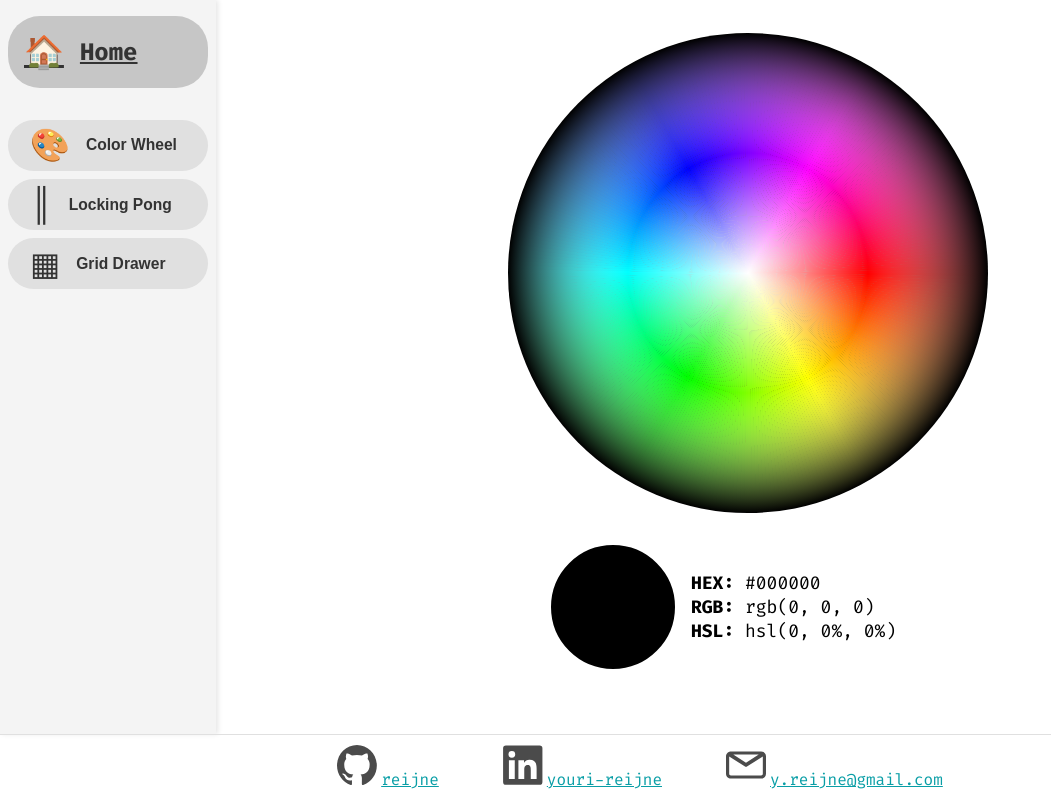
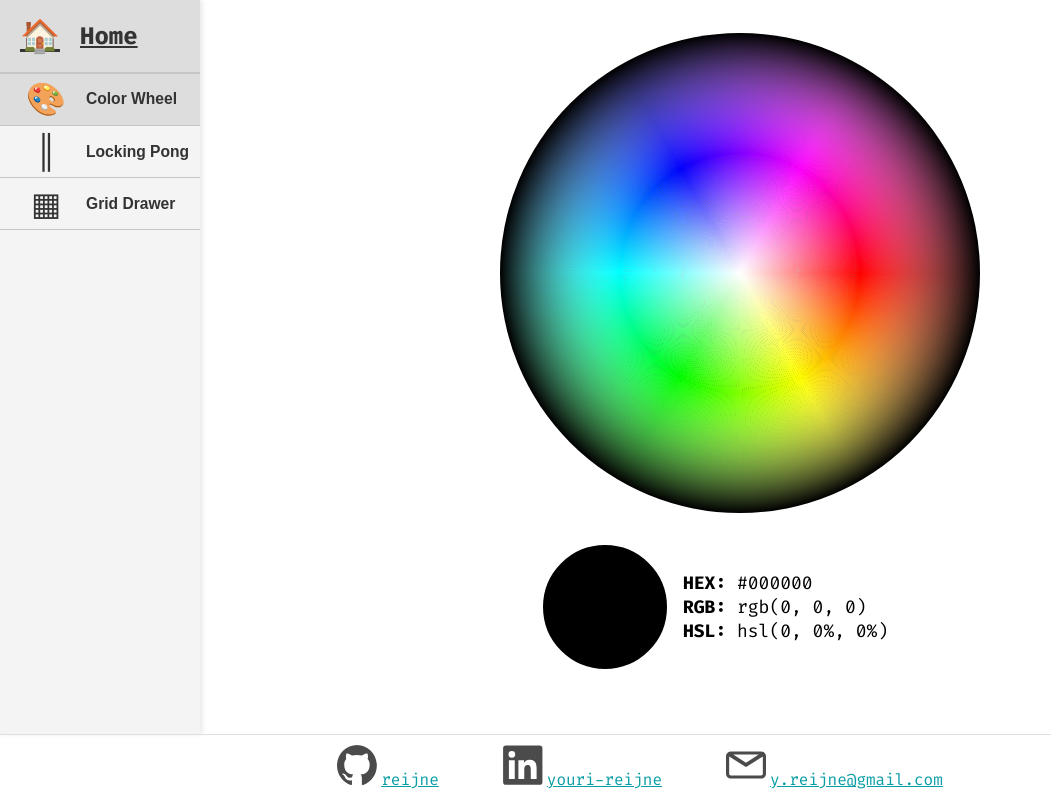
Before and after one commit to reijne/web_app, a React (Create React App) app: page / in a window 1280 px wide. Both pictures are taken after a click on the button "View My Projects". Shown: the whole page, without its empty margins (0-1051 px from the left). Built offline with nearby package versions, Linux system fonts and the light colour scheme.

Commit message:
Update sidebar styling to not be ugly af

```diff
--- a/src/Projects/Projects.css
+++ b/src/Projects/Projects.css
@@ -6,31 +6,39 @@
         width: 20%;
         max-width: 200px;
         background-color: #f4f4f4;
-    padding: 0.5rem;
         box-shadow: 2px 0 5px rgba(0, 0, 0, 0.1);
     }
 
     .home-link {
-    background-color: var(--gray) !important;
-    margin-bottom: 2rem !important;
+        border-bottom: 2.5px solid var(--gray) !important;
     }
 
     .sidebar-link {
         width: 100%;
         display: flex;
+        flex-direction: row;
         align-items: center;
         justify-content: flex-start;
-    margin: 0.5rem 0;
         color: #333;
-    background-color: var(--light-gray);
-    border: none;
-    border-radius: 2rem;
+        background-color: transparent;
+        border-top: none;
+        border-right: none;
+        border-left: none;
+
+        border-bottom: 1px solid var(--gray);
         cursor: pointer;
-    transition: background-color 0.3s ease;
+        .icon {
+            width: 3rem;
+        }
     }
 
+    .sidebar-link.active,
     .sidebar-link:hover {
         background-color: #ddd;
+    }
+
+    .sidebar-link:active {
+        background-color: #ccc;
     }
 
     .projects-content {
--- a/src/Projects/index.tsx
+++ b/src/Projects/index.tsx
@@ -1,58 +1,69 @@
-import React, { useState } from 'react'
-import './Projects.css'
-import ColorWheel from './ColorWheel'
-import Pong from './Pong'
-import GridDrawer from './GridDrawer'
+import { useState } from 'react';
+
+import './Projects.css';
+
+import ColorWheel from './ColorWheel';
+import GridDrawer from './GridDrawer';
+import Pong from './Pong';
+
+// Define a type for the project keys
+type ProjectName = 'colorWheel' | 'pong' | 'grid';
+
+// Optional: Create an array for mapping through the projects
+const PROJECTS: { name: ProjectName; label: string; icon: string }[] = [
+    { name: 'colorWheel', label: 'Color Wheel', icon: '🎨' },
+    { name: 'pong', label: 'Locking Pong', icon: '║' },
+    { name: 'grid', label: 'Grid Drawer', icon: '▦' },
+];
 
 function Projects() {
-  const [selectedProject, setSelectedProject] = useState<string | null>(null)
+    const [selectedProject, setSelectedProject] = useState<ProjectName>('colorWheel');
 
     const renderProject = () => {
         switch (selectedProject) {
             case 'colorWheel':
-        return <ColorWheel />
+                return <ColorWheel />;
             case 'pong':
-        return <Pong />
+                return <Pong />;
             case 'grid':
-        return <GridDrawer />
+                return <GridDrawer />;
             default:
-        return <ColorWheel />
+                throw Error(`Invalid project name: ${selectedProject}`);
         }
-  }
+    };
 
     return (
         <div className="projects-container">
-      <Sidebar onSelectProject={setSelectedProject} />
+            <Sidebar selectedProject={selectedProject} onSelectProject={setSelectedProject} />
             <div className="projects-content">{renderProject()}</div>
         </div>
-  )
+    );
 }
 
-function Sidebar({
-  onSelectProject,
-}: {
-  onSelectProject: (project: string) => void
-}) {
+interface SidebarProps {
+    selectedProject: ProjectName | null;
+    onSelectProject: (project: ProjectName) => void;
+}
+
+function Sidebar({ selectedProject, onSelectProject }: SidebarProps) {
     return (
         <div className="sidebar">
             <a href="/" className="sidebar-link home-link">
-        <span className="icon">🏠</span> <h2>Home</h2>
+                <div className="icon">🏠</div> <h2>Home</h2>
             </a>
+
+            {PROJECTS.map(project => (
                 <button
-        className="sidebar-link"
-        onClick={() => onSelectProject('colorWheel')}
+                    key={project.name}
+                    className={`sidebar-link ${selectedProject === project.name ? 'active' : ''}`}
+                    onClick={() => onSelectProject(project.name)}
                 >
-        <span className="icon">🎨</span> <h3>Color Wheel</h3>
+                    <div className="icon">{project.icon}</div>
+                    <h3>{project.label}</h3>
                 </button>
-      <button className="sidebar-link" onClick={() => onSelectProject('pong')}>
-        <span className="icon">║</span>
-        <h3>Locking Pong</h3>
-      </button>
-      <button className="sidebar-link" onClick={() => onSelectProject('grid')}>
-        <span className="icon">▦</span> <h3>Grid Drawer</h3>
-      </button>
+            ))}
         </div>
-  )
+    );
 }
 
-export default Projects
+export default Projects;
```
Lines whose indentation alone changed are shown as unchanged.
